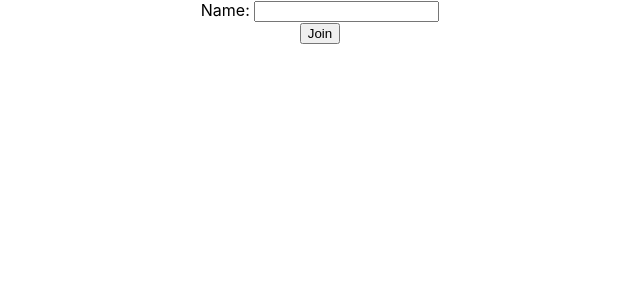
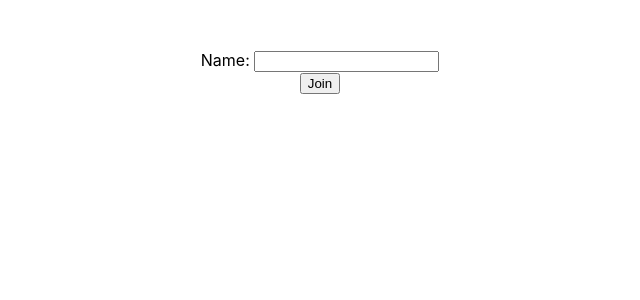
Before and after one commit to ConorDavenport/simple-chatroom, a React (Create React App) app in the folder front-end/: page / in a window 1280 px wide. Shown: the top 300 px of the page, without its empty margins (320-960 px from the left). Built offline with nearby package versions, Linux system fonts and the light colour scheme.

Commit message:
update styling

```diff
--- a/front-end/src/components/App.css
+++ b/front-end/src/components/App.css
@@ -1,3 +1,5 @@
+@import './colours.css';
+
 .App {
   text-align: center;
 }
@@ -37,6 +39,10 @@
   }
 }
 
+#home {
+  margin-top: 50px;
+}
+
 #feed {
   width: 25%;
   margin: auto;
--- a/front-end/src/components/Home.js
+++ b/front-end/src/components/Home.js
@@ -4,7 +4,7 @@ import JoinRoom from './JoinRoom'
 export default class Room extends React.Component {
   render() {
     return (
-      <div>
+      <div id='home'>
         <JoinRoom
           changeName={this.props.changeName}/>
       </div>
--- /dev/null
+++ b/front-end/src/components/colours.css
@@ -0,0 +1,8 @@
+colours {
+  --main-background: #000000;
+  --box-characters: #D3D0CB;
+  --cell-background: #151515;
+  --yellow: #E2C044;
+  --blue: #587B7F;
+  --dark-grey: #393E41;
+}
```
